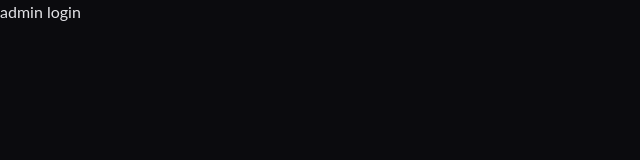
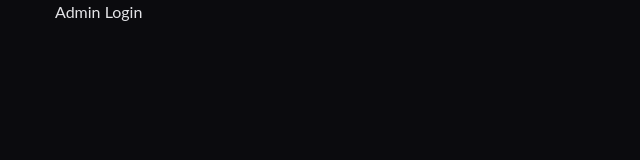
Before and after one commit to nyxfor13days/daVinci, a React (Vite) app: page /admin in a window 1280 px wide. Shown: the top 160 px of the page, without its empty margins (0-640 px from the left). Built offline with nearby package versions, Linux system fonts and the light colour scheme.

Commit message:
Added Admin Panel file

```diff
--- /dev/null
+++ b/src/routes/Admin/index.tsx
@@ -0,0 +1,7 @@
+import "./Admin.css";
+
+const AdminLogin = () => {
+  return <div className="container">Admin Login</div>;
+};
+
+export default AdminLogin;
--- a/src/routes/index.tsx
+++ b/src/routes/index.tsx
@@ -4,12 +4,15 @@ import { createBrowserRouter } from "react-router-dom";
 const Home = lazy(() =>
   import("./Home").then((module) => ({ default: module.default }))
 );
+const AdminLogin = lazy(() =>
+  import("./Admin").then((module) => ({ default: module.default }))
+);
 
 export const router = createBrowserRouter([
   { path: "/", element: <Home /> },
   {
     path: "/admin",
-    element: <div>admin login</div>,
+    element: <AdminLogin />,
     children: [{ path: "/admin/:id", element: <div>admin panel</div> }],
   },
 ]);
```
Also changed, not shown: src/routes/Admin/Admin.css (added).
